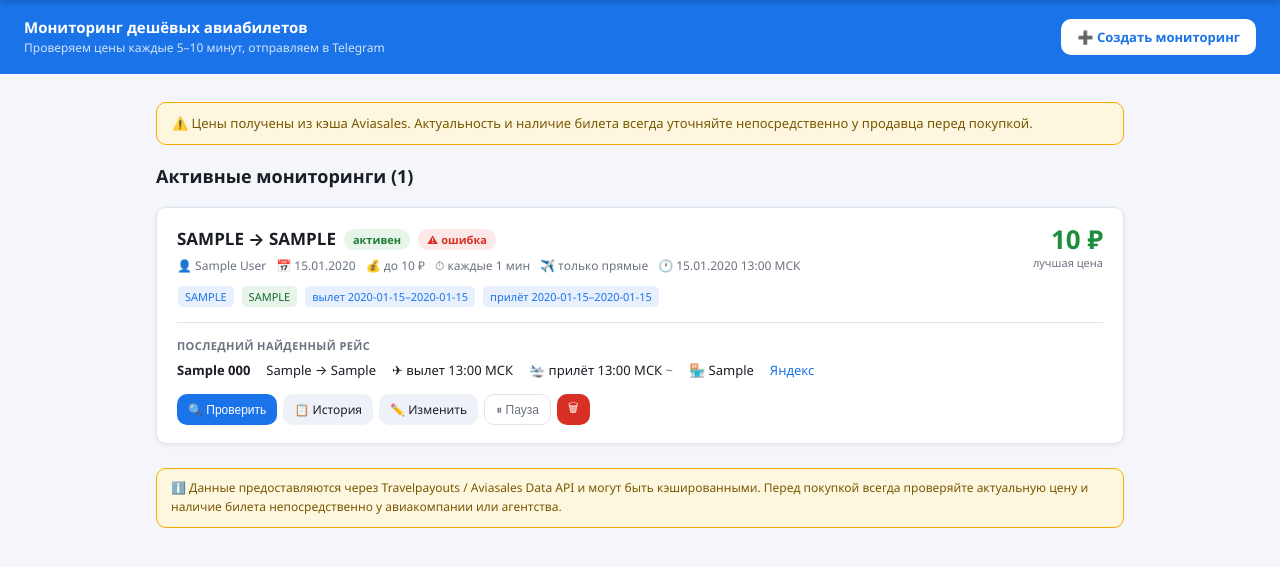
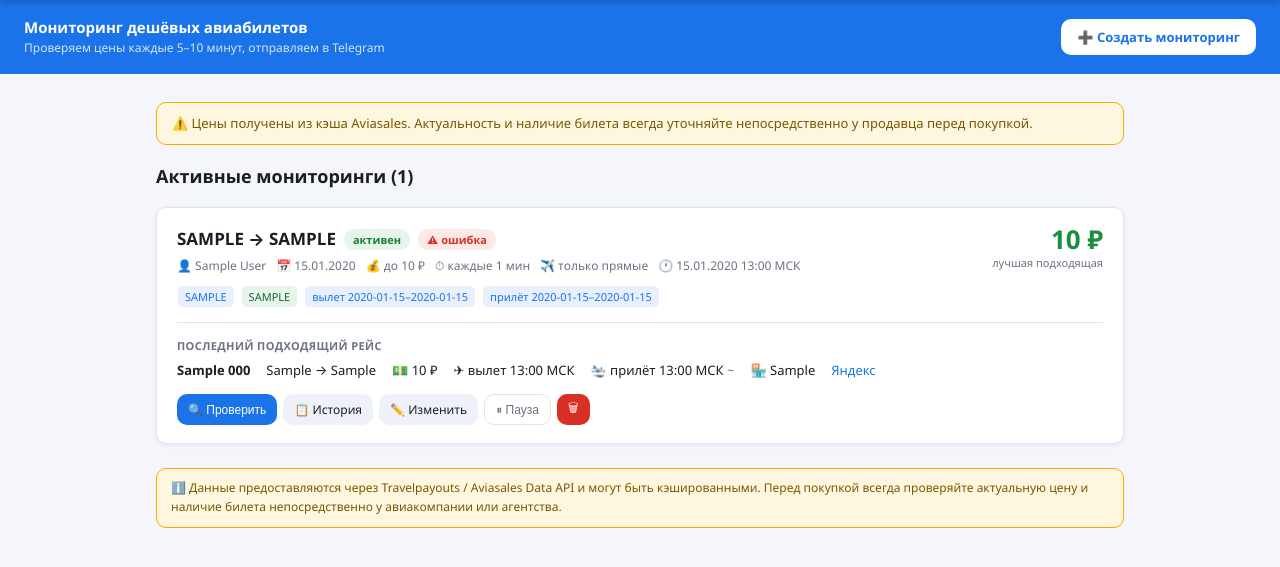
Before and after one commit to AiRigaLabs01/TravellTickets, a FastAPI app: page / in a window 1280 px wide. Shown: the part 54-621 px from the top of the page. Run offline with FastAPI, Linux system fonts and the light colour scheme; tables that the repository leaves empty hold one stand-in row (values such as "Sample post").

Commit message:
Show above-limit best price on web cards

```diff
--- a/app/templates/index.html
+++ b/app/templates/index.html
@@ -54,9 +54,17 @@
           {% if route.arrival_time_from or route.arrival_time_to %}<span class="tag">прилёт {{ route.arrival_time_from or "—" }}–{{ route.arrival_time_to or "—" }}</span>{% endif %}
         </div>{% endif %}
       </div>
-      <div class="price-display" style="min-width:110px">{% if route.last_best_price %}<div class="price-big">{{ route.last_best_price | fmt_price }}</div><div class="price-max">лучшая цена</div>{% else %}<div class="price-na">нет данных</div>{% endif %}</div>
+      <div class="price-display" style="min-width:130px">
+        {% if route.last_best_price %}
+          <div class="price-big">{{ route.last_best_price | fmt_price }}</div><div class="price-max">лучшая подходящая</div>
+        {% elif last and not last.matches_filters %}
+          <div class="price-big">{{ last.price | fmt_price }}</div><div class="price-max">выше лимита</div>
+        {% else %}
+          <div class="price-na">нет данных</div>
+        {% endif %}
+      </div>
     </div>
-    {% if last %}<hr class="route-divider"><div style="font-size:11px;color:var(--muted);font-weight:700;text-transform:uppercase;letter-spacing:.4px;margin-bottom:6px">Последний найденный рейс</div><div style="display:flex;flex-wrap:wrap;gap:16px;font-size:13px"><span><strong>{{ last.airline }} {{ last.flight_number }}</strong></span><span>{{ last.origin_airport or '—' }} → {{ last.destination_airport or '—' }}</span><span>✈ вылет {{ last.departure_at | fmt_time }}</span><span>🛬 прилёт {{ last.estimated_arrival_at | fmt_time }}{% if last.is_estimated_arrival %}&nbsp;<span style="color:var(--muted)" title="Рассчитано по длительности рейса">~</span>{% endif %}</span>{% if last.gate %}<span>🏪 {{ last.gate }}</span>{% endif %}<span>{% if last.yandex_travel_url %}<a href="{{ last.yandex_travel_url }}" target="_blank">Яндекс</a>{% endif %}</span></div>{% endif %}
+    {% if last %}<hr class="route-divider"><div style="font-size:11px;color:var(--muted);font-weight:700;text-transform:uppercase;letter-spacing:.4px;margin-bottom:6px">{% if last.matches_filters %}Последний подходящий рейс{% else %}Минимальная найденная цена выше лимита{% endif %}</div><div style="display:flex;flex-wrap:wrap;gap:16px;font-size:13px"><span><strong>{{ last.airline }} {{ last.flight_number }}</strong></span><span>{{ last.origin_airport or '—' }} → {{ last.destination_airport or '—' }}</span><span>💵 {{ last.price | fmt_price }}{% if not last.matches_filters %} при лимите {{ route.max_price | fmt_price }}{% endif %}</span><span>✈ вылет {{ last.departure_at | fmt_time }}</span><span>🛬 прилёт {{ last.estimated_arrival_at | fmt_time }}{% if last.is_estimated_arrival %}&nbsp;<span style="color:var(--muted)" title="Рассчитано по длительности рейса">~</span>{% endif %}</span>{% if last.gate %}<span>🏪 {{ last.gate }}</span>{% endif %}<span>{% if last.yandex_travel_url %}<a href="{{ last.yandex_travel_url }}" target="_blank">Яндекс</a>{% endif %}</span></div>{% endif %}
     <div class="action-row"><form method="post" action="/route/{{ route.id }}/check" style="display:contents"><button class="btn btn-primary btn-sm" type="submit">🔍 Проверить</button></form><a class="btn btn-secondary btn-sm" href="/route/{{ route.id }}">📋 История</a><a class="btn btn-secondary btn-sm" href="/route/{{ route.id }}/edit">✏️ Изменить</a><form method="post" action="/route/{{ route.id }}/toggle" style="display:contents">{% if route.is_active %}<button class="btn btn-ghost btn-sm" type="submit">⏸ Пауза</button>{% else %}<button class="btn btn-success btn-sm" type="submit">▶ Возобновить</button>{% endif %}</form><form method="post" action="/route/{{ route.id }}/delete" style="display:contents" onsubmit="return confirm('Удалить мониторинг «{{ route.title }}»?')"><button class="btn btn-danger btn-sm" type="submit">🗑</button></form></div>
   </div>
   {% endfor %}
```
